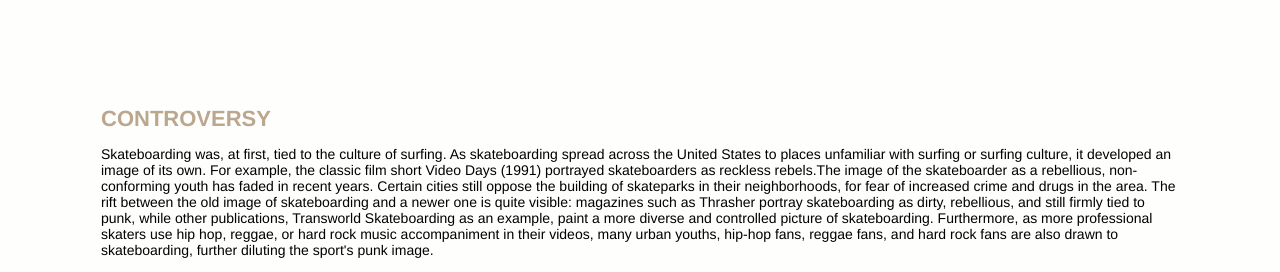
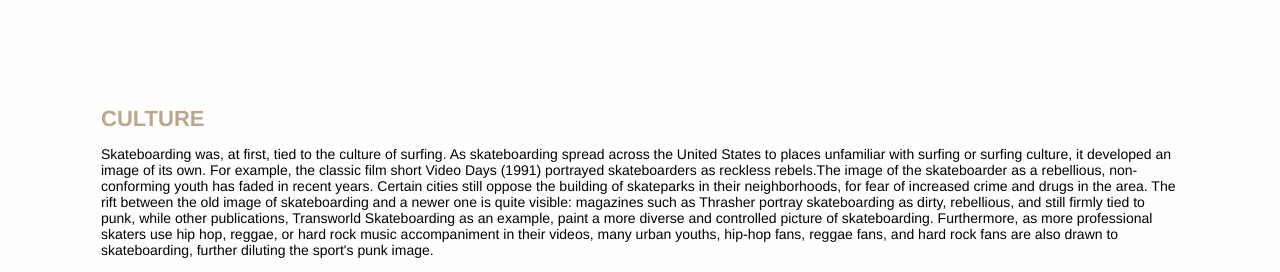
Before and after one commit to maddiwatson1/large-data-site, a Jekyll site: the page built from culture.html, in a window 1280 px wide and 900 px high, scrolled down 849 px. Shown: the part 154-426 px from the top of the window. Built offline with Jekyll 4.4.1, drawn with Linux system fonts in a browser that asks for light colours; Markdown is read by kramdown in place of the engine named in the settings.

Commit message:
changed header name

```diff
--- a/culture.html
+++ b/culture.html
@@ -11,7 +11,7 @@ layout: default
 
 <div class="unit unit-s-1 unit-m-1 unit-l-1-1-3">
 	<div class="unit-spacer">
-    	<h1>Controversy</h1>
+    	<h1>Culture</h1>
     		<p>Skateboarding was, at first, tied to the culture of surfing. As skateboarding spread across the United States to places unfamiliar with surfing or surfing culture, it developed an image of its own. For example, the classic film short Video Days (1991) portrayed skateboarders as reckless rebels.The image of the skateboarder as a rebellious, non-conforming youth has faded in recent years. Certain cities still oppose the building of skateparks in their neighborhoods, for fear of increased crime and drugs in the area. The rift between the old image of skateboarding and a newer one is quite visible: magazines such as Thrasher portray skateboarding as dirty, rebellious, and still firmly tied to punk, while other publications, Transworld Skateboarding as an example, paint a more diverse and controlled picture of skateboarding. Furthermore, as more professional skaters use hip hop, reggae, or hard rock music accompaniment in their videos, many urban youths, hip-hop fans, reggae fans, and hard rock fans are also drawn to skateboarding, further diluting the sport's punk image.</p>
 			<p>Skateboarding was popularized by the 1986 skateboarding cult classic Thrashin'. Directed by David Winters and starring Josh Brolin, it features appearances from many famous skaters such as Tony Alva, Tony Hawk, Christian Hosoi and Steve Caballero. Thrashin' also had a direct impact on Lords of Dogtown, as Catherine Hardwicke, who directed Lords of Dogtown, was hired by Winters to work on Thrashin' as a production designer where she met, worked with and befriended many famous skaters including the real Tony Alva, Tony Hawk, Christian Hosoi and Steve Caballero.</p>
 			<p>Films such as the 1986 Thrashin', Grind and Lords of Dogtown, have helped improve the reputation of skateboarding youth, depicting individuals of this subculture as having a positive outlook on life, prone to poking harmless fun at each other, and engaging in healthy sportsman's competition. According to the film, lack of respect, egotism and hostility towards fellow skateboarders is generally frowned upon, albeit each of the characters and have a firm disrespect for authority and for rules in general. Group spirit is supposed to heavily influence the members of this community. In presentations of this sort, showcasing of criminal tendencies is absent, and no attempt is made to tie extreme sports to any kind of illegal activity.</p>
```
